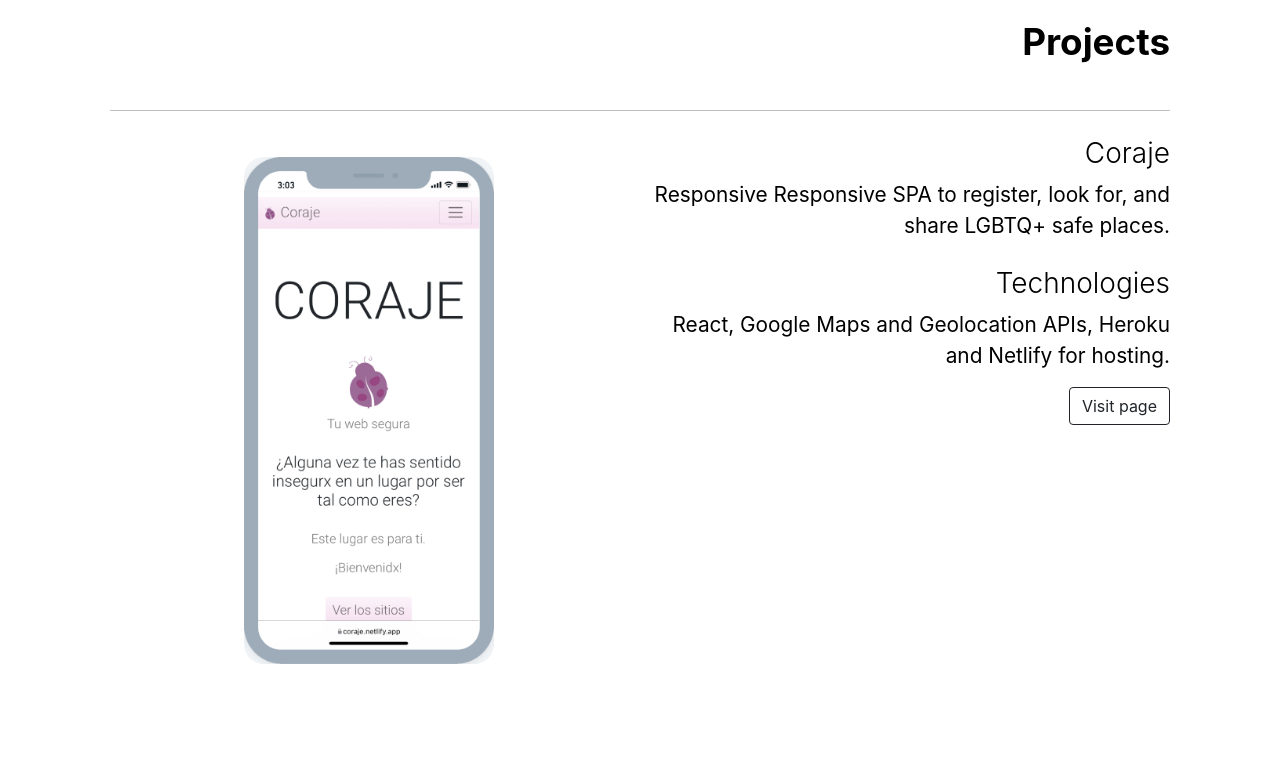
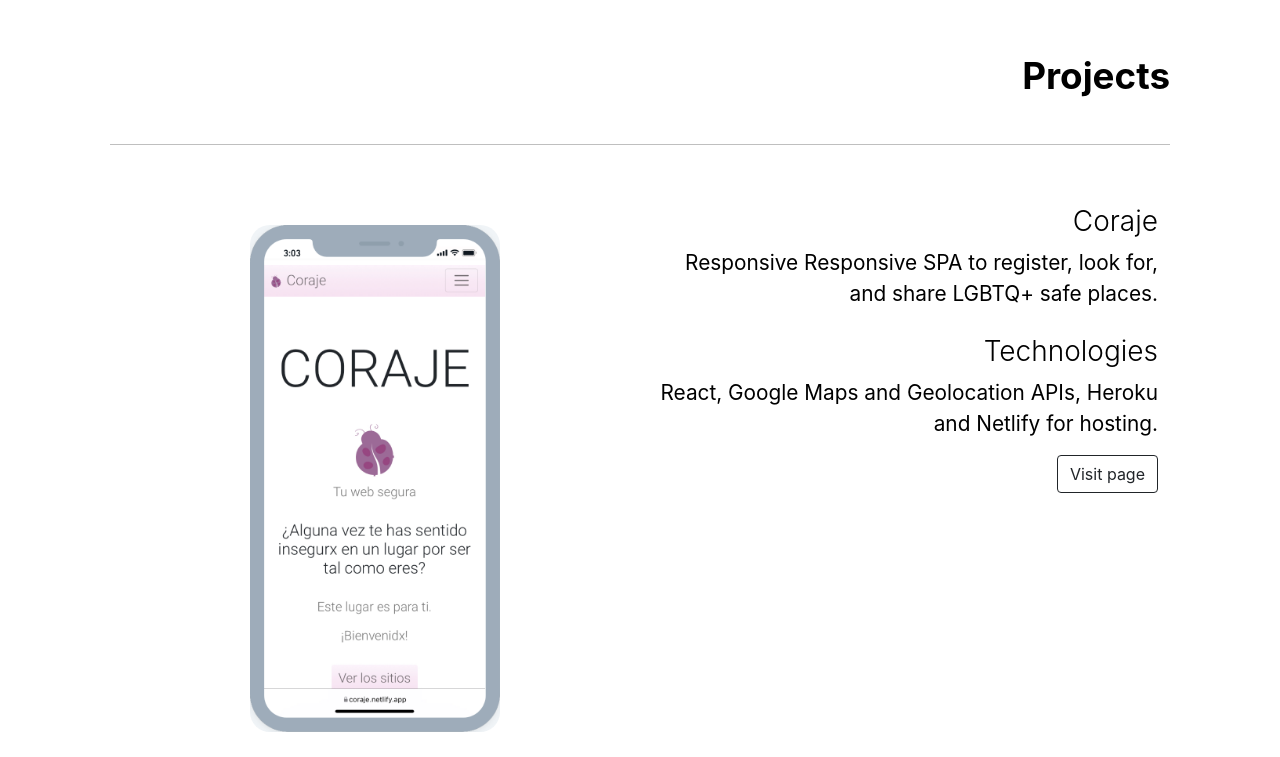
Before and after one commit to ferbperdomo/ferbperdomo.github.io, a React (Create React App) app in the folder portfolio/: page / in a window 1280 px wide. Shown: the part 1400-2157 px from the top of the page. Built offline with nearby package versions, Linux system fonts and the light colour scheme.

Commit message:
space adaptation

```diff
--- a/portfolio/src/pages/IndexPage/IndexPage.css
+++ b/portfolio/src/pages/IndexPage/IndexPage.css
@@ -6,12 +6,17 @@
     margin-top: 6vh;
 }
 
+
 h2 {
     font-size: 2.3em;
     font-weight: 700;
     margin-top: 20px;
     padding-bottom: 30px;
     text-align: right;
+}
+
+hr {
+    margin-bottom: 50px;
 }
 
 h3 {
@@ -108,7 +113,7 @@ a:hover {
 }
 
 #projects .row {
-    margin-bottom: 50px;
+    margin: 50px 0;
 }
 
 #projects img {
@@ -164,7 +169,7 @@ a:hover {
 
     .icon img {
         padding-top: 50px;
-        width: 25%;
+        width: 20%;
     }
 
     .mern img {
```
